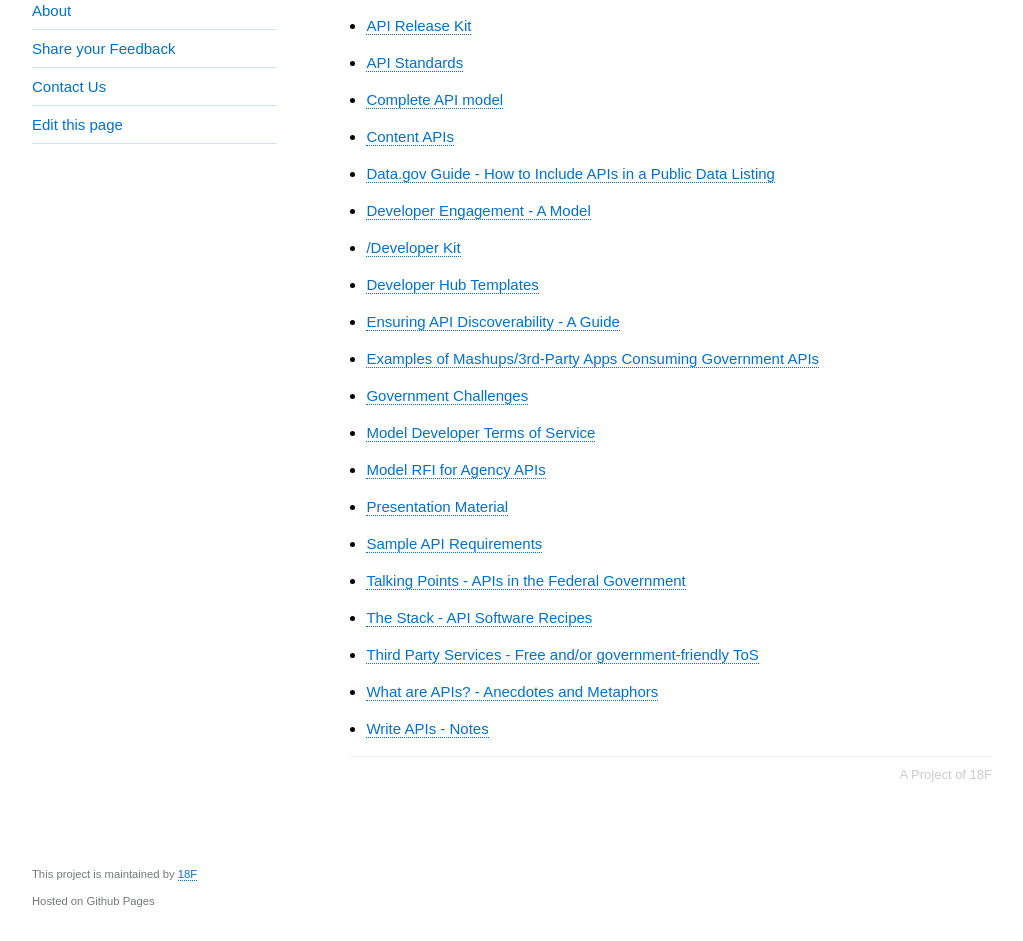
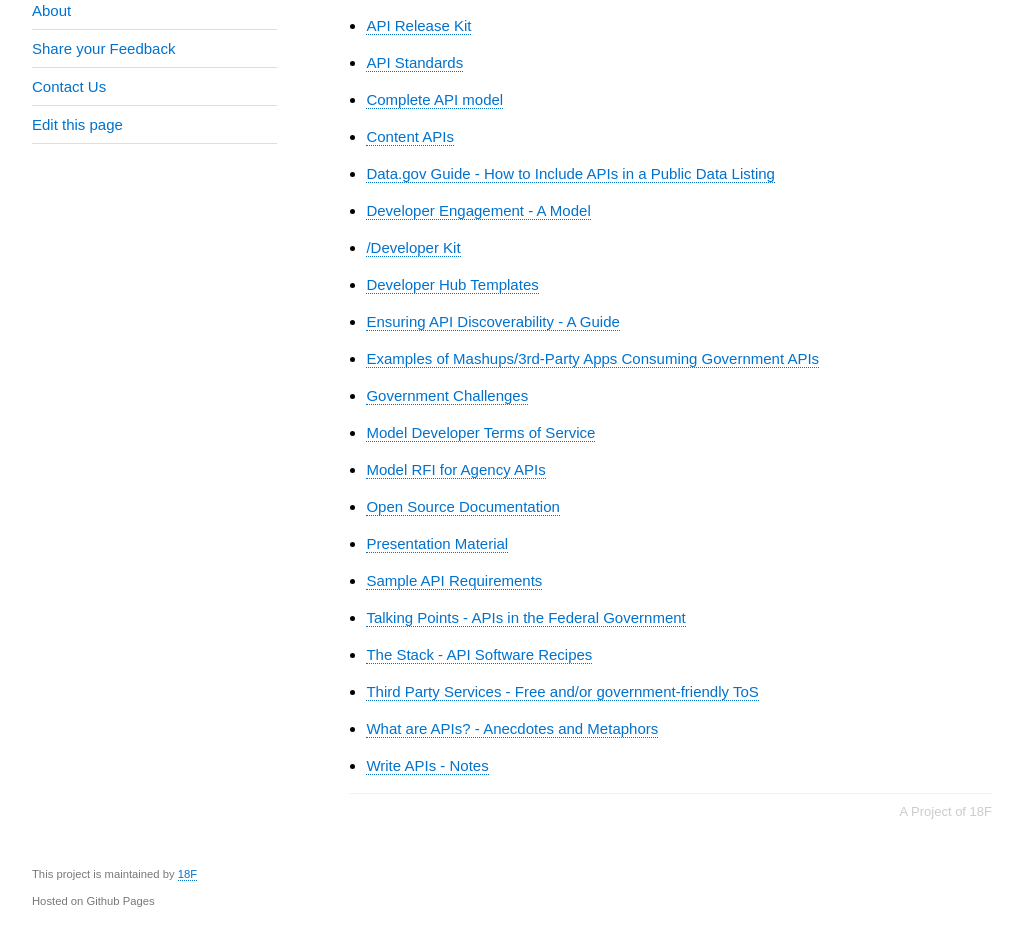
Before and after one commit to 18F/API-All-the-X, a Jekyll site: the page built from pages/resources.md, in a window 1280 px wide and 1388 px high. Shown: the part 447-1388 px from the top of the window, without its empty margins (128-1151 px from the left). Built offline with Jekyll 4.4.1, drawn with Linux system fonts in a browser that asks for light colours.

Commit message:
adding link to open source documentation

```diff
--- a/_includes/resources.md
+++ b/_includes/resources.md
@@ -20,6 +20,7 @@
 * [Government Challenges](http://18f.github.io/API-All-the-X/pages/government_challenges_with_apis)
 * [Model Developer Terms of Service](https://github.com/GSA/API-Resources/tree/master/developer_tos#readme)
 * [Model RFI for Agency APIs](http://18f.github.io/API-All-the-X/pages/model_RFI_for_agency_APIs)
+* [Open Source Documentation](http://18f.github.io/API-All-the-X/pages/open_source_documentation)
 * [Presentation Material](http://18f.github.io/API-All-the-X/pages/presentation_material)
 * [Sample API Requirements](http://18f.github.io/API-All-the-X/pages/sample_api_requirements)
 * [Talking Points - APIs in the Federal Government](http://18f.github.io/API-All-the-X/pages/talking_points-apis_in_government)
```
